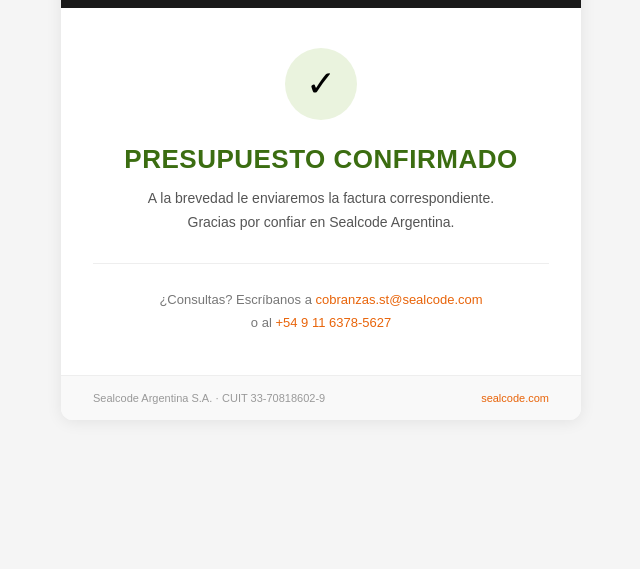
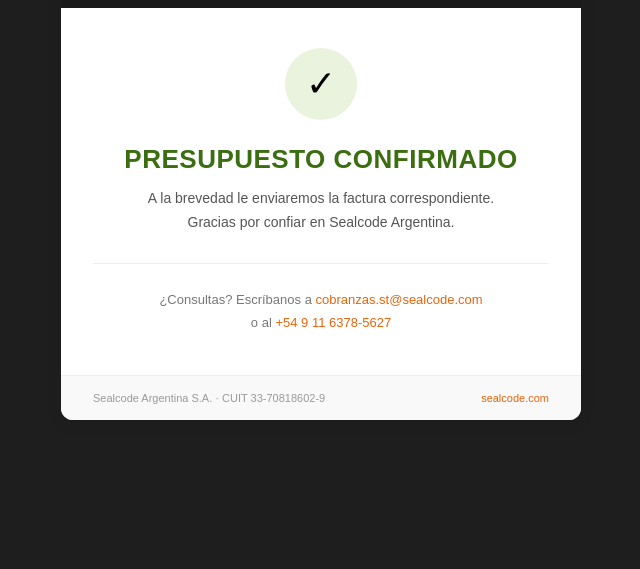
Before and after one commit to lucasmartinbustelo/sealcode-confirmacion, a plain HTML site: page index.html in a window 1280 px wide. Shown: the part 231-800 px from the top of the page, without its empty margins (319-959 px from the left). Drawn offline with Linux system fonts and the light colour scheme.

Commit message:
Update index.html

```diff
--- a/index.html
+++ b/index.html
@@ -6,7 +6,7 @@
 <title>Sealcode - Confirmación de Presupuesto</title>
 <style>
 * { margin: 0; padding: 0; box-sizing: border-box; }
-body { font-family: 'Barlow', sans-serif; background: #f5f5f5; min-height: 100vh; display: flex; align-items: center; justify-content: center; padding: 1rem; }
+body { font-family: 'Barlow', sans-serif; background: #1e1e1e; min-height: 100vh; display: flex; align-items: center; justify-content: center; padding: 1rem; }
 @import url('https://fonts.googleapis.com/css2?family=Barlow:wght@400;500&family=Barlow+Condensed:wght@700&display=swap');
 .card { background: #fff; max-width: 520px; width: 100%; border-radius: 12px; overflow: hidden; box-shadow: 0 2px 16px rgba(0,0,0,0.08); }
 .orange-bar { height: 3px; background: #E8640A; }
```
